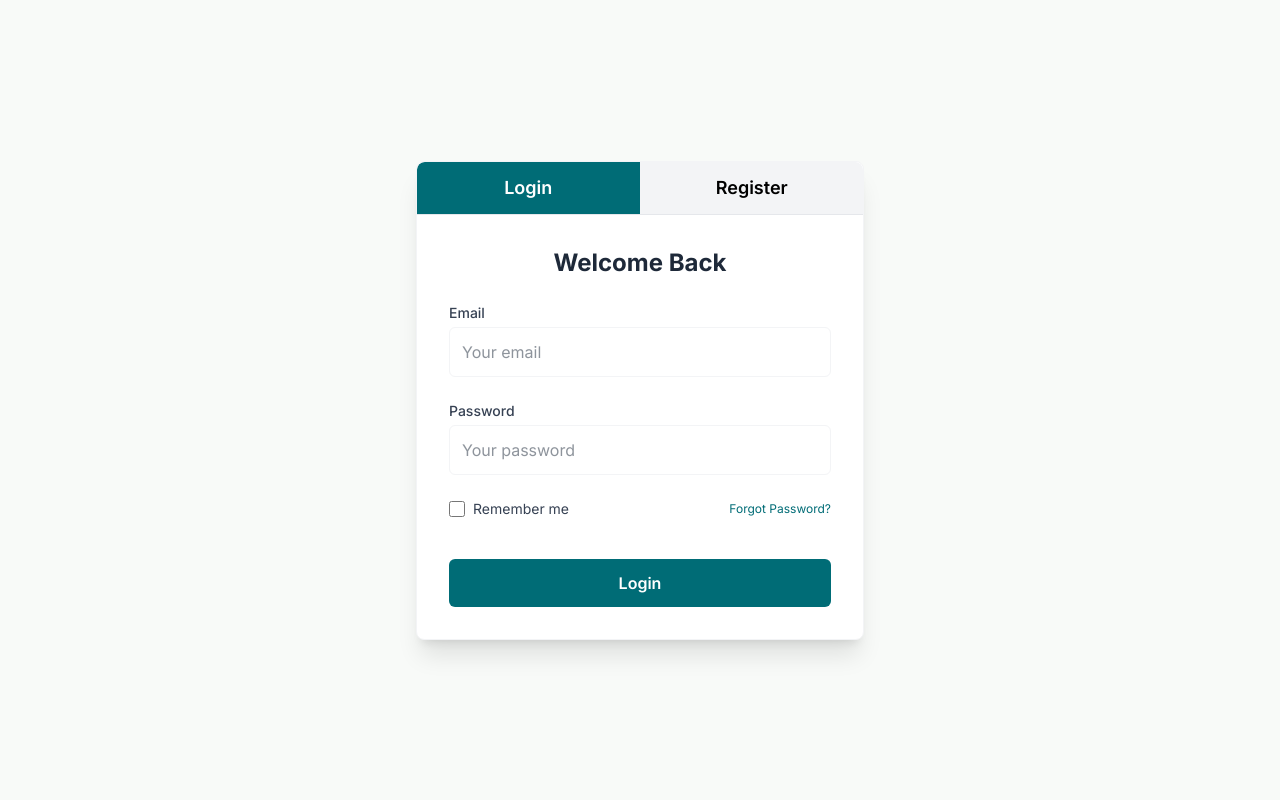
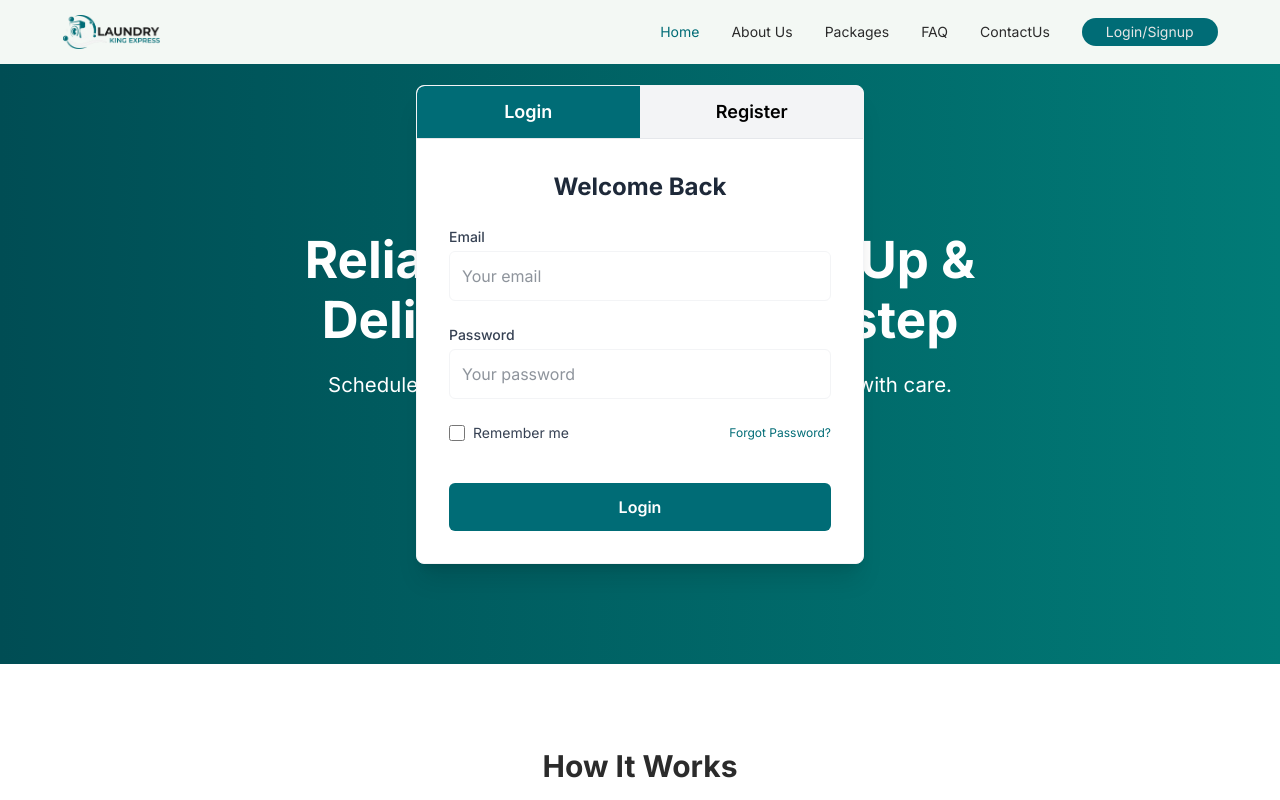
Before and after one commit to Developer-Soriful/lagendery-web, a React (Vite) app: page / in a window 1280 px wide. Before the commit this address led to /sign-in. Shown: the top 800 px of the page. Built offline with nearby package versions, Linux system fonts and the light colour scheme.

Commit message:
resolved signup and root page hero section

```diff
--- a/components/Root/Root.tsx
+++ b/components/Root/Root.tsx
@@ -1,12 +1,33 @@
 import { Images } from "../../src/assets"
 import HowItWorks from "./HowItWorks"
 import ChooseUs from "./ChooseUs"
+import AuthCard from "../authPage/AuthCard"
+import { useAuth } from "../../authentication/UseAuth"
 const Root = () => {
+    const context = useAuth()
+    const user = context?.user
+    console.log(user)
     return (
         <div>
             {/* this is for root hero img */}
-            <div>
-                <img className="w-full lg:h-[858px]" src={Images.hero_img} alt="" />
+            <div className="relative bg-linear-to-r from-[#004d54] to-[#017b77] h-[600px] flex justify-center items-center flex-col gap-[34px]">
+                {
+                    !user && <div className="absolute w-full -top-35">
+                        <AuthCard />
+                    </div>
+                }
+                <div className="flex flex-col gap-[19px]">
+                    <div className="root_heading">
+                        <h1>Reliable Laundry Pick-Up & </h1>
+                        <h1>Delivery at Your Doorstep</h1>
+                    </div>
+                    <p className="root_text">Schedule, track, and relax — we'll handle your laundry with care.</p>
+                </div>
+                <div className="flex justify-center items-center gap-4">
+                    <button className="hero_button1">Book Now</button>
+                    <button className="hero_button2">View Packages</button>
+                </div>
+                {/* <img className="w-full lg:h-[858px]" src={Images.hero_img} alt="" /> */}
             </div>
             {/* this is for how it work section */}
             <div className="card_style">
--- a/components/authPage/AuthCard.tsx
+++ b/components/authPage/AuthCard.tsx
@@ -139,7 +139,7 @@ const AuthCard: React.FC = () => {
     };
 
     return (
-        <div className="flex items-center justify-center min-h-screen p-4" style={{ backgroundColor: SECTION_BG_LIGHT }}>
+        <div className="flex items-center justify-center min-h-screen p-4" >
             <div
                 className="w-full max-w-md bg-white rounded-lg shadow-xl overflow-hidden"
                 style={{ border: `1px solid ${BORDER_LIGHT_GREY}` }}
--- a/components/myAccount/MyAccount.tsx
+++ b/components/myAccount/MyAccount.tsx
@@ -3,6 +3,7 @@
 import React from 'react';
 import { MdEdit, MdLogout, MdAdd } from 'react-icons/md';
 import { useAuth } from '../../authentication/UseAuth';
+import { useNavigate } from 'react-router';
 
 // --- TYPE DEFINITIONS ---
 type OrderStatus = 'Delivered' | 'In Progress' | 'Scheduled';
@@ -59,10 +60,12 @@ const getStatusClasses = (status: OrderStatus) => {
 
 const MyAccount: React.FC = () => {
     const authContext = useAuth();
+    const router = useNavigate()
     // this is for handle logout function
     function handleLogout() {
         if (authContext) {
             authContext.logout();
+            router('/')
         }
     }
     return (
@@ -77,7 +80,7 @@ const MyAccount: React.FC = () => {
                     </div>
                     <div className="flex justify-between gap-4 max-md:w-full">
                         <button
-                            className="py-2.5 px-6 rounded-lg text-white font-semibold flex items-center space-x-2 transition-opacity hover:opacity-90"
+                            className="py-2.5 px-6 cursor-pointer rounded-lg text-white font-semibold flex items-center space-x-2 transition-opacity hover:opacity-90"
                             style={{ backgroundColor: PRIMARY_TEAL }}
                         >
                             <MdAdd size={20} />
@@ -85,7 +88,7 @@ const MyAccount: React.FC = () => {
                         </button>
                         <button
                             onClick={handleLogout}
-                            className="py-2.5 px-4 rounded-lg text-gray-700 border border-gray-300 font-semibold flex items-center space-x-2 bg-white transition-colors hover:bg-gray-50"
+                            className="py-2.5 px-4 cursor-pointer rounded-lg text-gray-700 border border-gray-300 font-semibold flex items-center space-x-2 bg-white transition-colors hover:bg-gray-50"
                         >
                             <MdLogout size={20} />
                             <span>Logout</span>
--- a/components/navbar/Navbar.tsx
+++ b/components/navbar/Navbar.tsx
@@ -1,83 +1,63 @@
-import { NavLink } from "react-router";
+import { Link, NavLink } from "react-router";
 import { Images } from "../../src/assets";
 import { useState } from "react";
+import { useAuth } from "../../authentication/UseAuth";
+import { LuUserRound } from "react-icons/lu";
 
 const NavBar: React.FC = () => {
     const [isMenuOpen, setIsMenuOpen] = useState(false);
+    const [openModal, setOpenModal] = useState(false);
+
+    const { user } = useAuth() || {};
 
     const navData = [
-        {
-            "id": 1,
-            "label": "Home",
-            "href": "/"
-        },
-        {
-            "id": 2,
-            "label": "About Us",
-            "href": "/about"
-        },
-        {
-            "id": 3,
-            "label": "Packages",
-            "href": "/packages"
-        },
-        {
-            "id": 4,
-            "label": "FAQ",
-            "href": "/faq"
-        },
-        {
-            "id": 5,
-            "label": "ContactUs",
-            "href": "/contact-us"
-        },
-        {
-            "id": 6,
-            "image": Images.user,
-            "label": "My Account",
-            "href": "/my-account"
-        }
+        { id: 1, label: "Home", href: "/" },
+        { id: 2, label: "About Us", href: "/about" },
+        { id: 3, label: "Packages", href: "/packages" },
+        { id: 4, label: "FAQ", href: "/faq" },
+        { id: 5, label: "ContactUs", href: "/contact-us" },
+        { id: 6, image: Images.user, label: "My Account", href: "/my-account" },
     ];
 
-    const toggleMenu = () => {
-        setIsMenuOpen(!isMenuOpen);
-    };
+    const toggleMenu = () => setIsMenuOpen(!isMenuOpen);
+    const closeMenu = () => setIsMenuOpen(false);
 
-    const closeMenu = () => {
-        setIsMenuOpen(false);
+    // Handle opening modal for My Account / Login
+    const handleOpenModal = () => {
+        closeMenu();
+        setOpenModal(true);
     };
 
     return (
         <div className="bg-[#F3F8F4] relative">
+            {/* Desktop & Mobile Menu Button */}
             <div className="flex justify-between items-center h-[64px] px-4 md:px-[62.5px] py-4">
-                {/* Brand */}
                 <div>
-                    <img className="w-[100] h-[34px]" src={Images.logo2} alt="" />
+                    <img className="w-[100] h-[34px]" src={Images.logo2} alt="Logo" />
                 </div>
 
-                {/* Desktop Navigation Links */}
+                {/* Desktop */}
                 <div className="hidden md:flex gap-[32px] text-sm text-[#2B2B2B]">
-                    {
-                        navData.map((data: any) => {
+                    {navData.map((data) => {
+                        if (data.label === "My Account" && !user) return null;
                         return (
-                                <div key={data.id} className="flex justify-center items-center gap-2">
-                                    {data.image && (
-                                        <div>
-                                            <img src={data.image} alt="" />
-                                        </div>
-                                    )}
                             <NavLink
+                                key={data.id}
                                 to={data.href}
                                 className={({ isActive }) =>
-                                            isActive ? 'text-[#006C76]' : ''
+                                    isActive ? "text-[#006C76] flex items-center gap-2" : "flex items-center gap-2"
                                 }
                             >
+                                {data.image && <LuUserRound />}
                                 {data.label}
                             </NavLink>
-                                </div>
-                            )
-                        })
-                    }
+                        );
+                    })}
+                    {!user && (
+                        <button onClick={handleOpenModal} className="login_sign_btn">
+                            Login/Signup
+                        </button>
+                    )}
                 </div>
 
                 {/* Mobile Menu Button */}
@@ -87,67 +67,79 @@ const NavBar: React.FC = () => {
                     aria-label="Toggle menu"
                 >
                     {isMenuOpen ? (
-                        <svg
-                            className="w-6 h-6"
-                            fill="none"
-                            stroke="currentColor"
-                            viewBox="0 0 24 24"
-                        >
-                            <path
-                                strokeLinecap="round"
-                                strokeLinejoin="round"
-                                strokeWidth={2}
-                                d="M6 18L18 6M6 6l12 12"
-                            />
+                        <svg className="w-6 h-6" fill="none" stroke="currentColor" viewBox="0 0 24 24">
+                            <path strokeLinecap="round" strokeLinejoin="round" strokeWidth={2} d="M6 18L18 6M6 6l12 12" />
                         </svg>
                     ) : (
-                        <svg
-                            className="w-6 h-6"
-                            fill="none"
-                            stroke="currentColor"
-                            viewBox="0 0 24 24"
-                        >
-                            <path
-                                strokeLinecap="round"
-                                strokeLinejoin="round"
-                                strokeWidth={2}
-                                d="M4 6h16M4 12h16M4 18h16"
-                            />
+                        <svg className="w-6 h-6" fill="none" stroke="currentColor" viewBox="0 0 24 24">
+                            <path strokeLinecap="round" strokeLinejoin="round" strokeWidth={2} d="M4 6h16M4 12h16M4 18h16" />
                         </svg>
                     )}
                 </button>
             </div>
 
-            {/* Mobile Navigation Menu */}
-            <div
-                className={`md:hidden absolute top-[64px] left-0 w-full bg-[#F3F8F4] shadow-lg transition-all duration-300 ease-in-out overflow-hidden ${isMenuOpen ? 'max-h-[400px] opacity-100' : 'max-h-0 opacity-0'
-                    }`}
+            {/* Mobile Menu */}
+            {isMenuOpen && (
+                <div className="md:hidden absolute top-[64px] left-0 w-full bg-[#F3F8F4] shadow-lg z-40">
+                    <div className="flex flex-col px-4 py-4 gap-4 text-sm text-[#2B2B2B]">
+                        {navData.map((data) => {
+                            if (data.label === "My Account") {
+                                if (!user) return null;
+                                return (
+                                    <button
+                                        key={data.id}
+                                        onClick={handleOpenModal}
+                                        className="flex items-center gap-2 py-2 w-full text-left"
                                     >
-                <div className="flex flex-col px-4 py-4 gap-4 text-sm text-[#2B2B2B]">
-                    {
-                        navData.map((data: any) => {
+                                        {data.image && <img src={data.image} alt="" />}
+                                        {data.label}
+                                    </button>
+                                );
+                            }
+
                             return (
-                                <div key={data.id} className="flex items-center gap-2 py-2">
-                                    {data.image && (
-                                        <div>
-                                            <img src={data.image} alt="" />
-                                        </div>
-                                    )}
                                 <NavLink
+                                    key={data.id}
                                     to={data.href}
                                     onClick={closeMenu}
                                     className={({ isActive }) =>
-                                            isActive ? 'text-[#006C76]' : ''
+                                        `flex items-center gap-2 py-2 ${isActive ? "text-[#006C76]" : ""}`
                                     }
                                 >
                                     {data.label}
                                 </NavLink>
-                                </div>
-                            )
-                        })
-                    }
+                            );
+                        })}
+                        {!user && (
+                            <button onClick={handleOpenModal} className="login_sign_btn">
+                                Login/Signup
+                            </button>
+                        )}
                     </div>
                 </div>
+            )}
+
+            {/* Modal */}
+            {openModal && (
+                <div
+                    className="fixed inset-0 bg-black/50 flex justify-center items-center z-[999]"
+                    onClick={() => setOpenModal(false)}
+                >
+                    <div
+                        className="bg-white p-6 rounded w-[90%] max-w-[400px]"
+                        onClick={(e) => e.stopPropagation()}
+                    >
+                        <h2 className="text-xl font-semibold mb-4">Login / Signup</h2>
+                        <p>Put your form or modal content here.</p>
+                        <button
+                            className="mt-4 px-4 py-2 bg-[#006C76] text-white rounded"
+                            onClick={() => setOpenModal(false)}
+                        >
+                            Close
+                        </button>
+                    </div>
+                </div>
+            )}
         </div>
     );
 };
--- a/router/ProtectedRoute.tsx
+++ b/router/ProtectedRoute.tsx
@@ -7,7 +7,7 @@ const ProtectedRoute: React.FC<PropsWithChildren> = ({ children }) => {
     const authContext = useAuth();
 
     if (!authContext || !authContext.user) {
-        return <Navigate to="/sign-in" replace />;
+        return <Navigate to="/" replace />;
     }
 
     return <>{children}</>;
--- a/router/router.tsx
+++ b/router/router.tsx
@@ -7,19 +7,24 @@ import ContactUs from "../components/contactUs/ContactUs"
 import MyAccount from "../components/myAccount/MyAccount";
 import AuthCard from "../components/authPage/AuthCard";
 import Frequently from "../components/Frequently/Frequently";
-import ProtectedRoute from "./ProtectedRoute";
+import ProtectedRoute from "../router/ProtectedRoute"
 export const router = createBrowserRouter([
     // this is for routing bro
     {
         path: "/",
         Component: App,
         children: [
-            { index: true, element: <ProtectedRoute> <Root /> </ProtectedRoute> },
+            { index: true, element: <Root /> },
             { path: '/about', element: <About /> },
-            { path: '/packages', element: <ProtectedRoute><Packages /></ProtectedRoute> },
+            { path: '/packages', element: <Packages /> },
             { path: '/contact-us', element: <ContactUs /> },
-            { path: '/my-account', element: <ProtectedRoute><MyAccount /></ProtectedRoute> },
-            { path: '/frequently', element: <ProtectedRoute> <Frequently /></ProtectedRoute> },
+            {
+                path: '/my-account',
+                element:
+                    <ProtectedRoute>
+                        <MyAccount />
+                    </ProtectedRoute>
+            },
             { path: '/faq', element: <Frequently /> },
         ]
     },
--- a/src/index.css
+++ b/src/index.css
@@ -185,6 +185,67 @@ body {
     /* 183.007% */
 }
 
+/* this is for root layout first impression section */
+.root_heading {
+    color: #FFF;
+    text-align: center;
+    font-family: Inter;
+    font-size: 51px;
+    font-style: normal;
+    font-weight: 700;
+    line-height: 60px;
+    /* 117.647% */
+}
+
+.root_text {
+    color: #FFF;
+    text-align: center;
+    font-family: Inter;
+    font-size: 20.4px;
+    font-style: normal;
+    font-weight: 400;
+    line-height: 32px;
+    /* 156.863% */
+}
+
+/* this is for root hero button */
+.hero_button1 {
+    display: flex;
+    height: 64px;
+    padding: 19px 32px 24px 32px;
+    justify-content: center;
+    align-items: center;
+    flex-shrink: 0;
+    border-radius: 8px;
+    background: #FFF;
+    color: #006C76;
+}
+
+.hero_button2 {
+    display: flex;
+    height: 64px;
+    padding: 21px 34px 22px 34px;
+    justify-content: center;
+    align-items: center;
+    flex-shrink: 0;
+    border-radius: 8px;
+    color: #FFF;
+    border: 2px solid #FFF;
+    background: rgba(0, 0, 0, 0.00);
+}
+
+/* this is for userlogin and signup button */
+.login_sign_btn {
+    display: flex;
+    padding: 4px 24px;
+    flex-direction: column;
+    align-items: flex-start;
+    gap: 10px;
+    border-radius: 24px;
+    color: #E6E6E6;
+    background: var(--brand, #006C76);
+}
+
 /* Tablet and up */
 @media (max-width: 768px) {
     .card_style {
```
Lines whose indentation alone changed are shown as unchanged.
